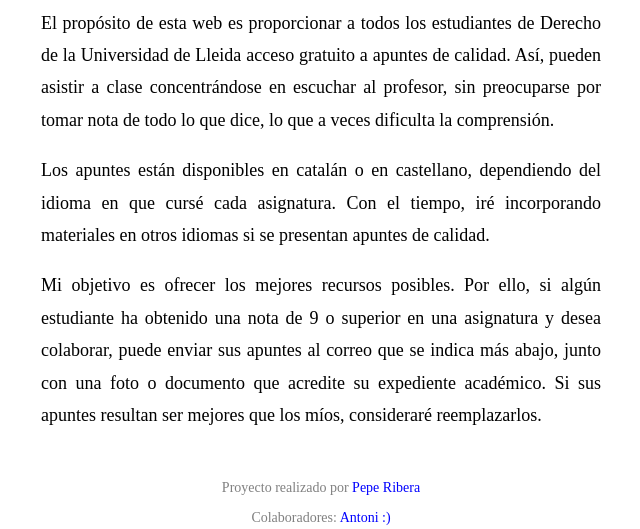
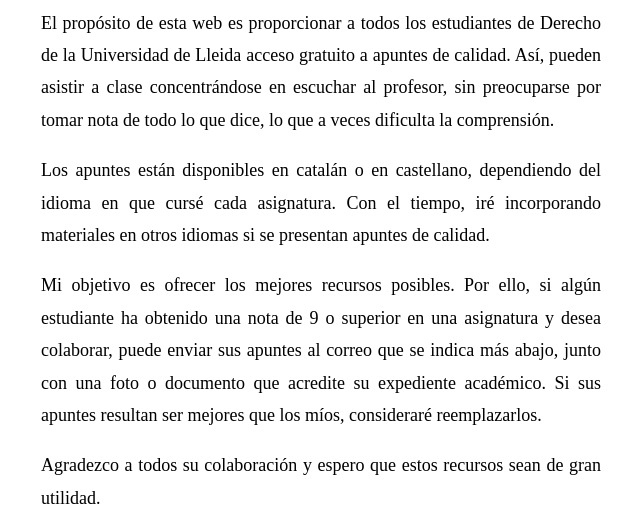
Before and after one commit to friteegg/apuntes-derecho, a plain HTML site: page index.html in a window 1280 px wide. Shown: the part 250-779 px from the top of the page, without its empty margins (319-959 px from the left). Drawn offline with Linux system fonts and the light colour scheme.

Commit message:
Update styles.css

```diff
--- a/styles.css
+++ b/styles.css
@@ -125,16 +125,6 @@ header {
     padding: 10px 0; /* Espaciado alrededor del contenido */
 }
 
-/* Estilo para el pie de página */
-footer {
-    position: fixed; /* Fijo en la parte inferior */
-    bottom: 0; /* Posición en la parte inferior */
-    left: 0; /* Alineado a la izquierda */
-    width: 100%; /* Ancho completo */
-    background-color: white; /* Color de fondo (opcional) */
-    z-index: 1000; /* Asegura que esté por encima de otros elementos */
-    padding: 10px 0; /* Espaciado alrededor del contenido */
-}
 
 /* Asegúrate de que el cuerpo tenga suficiente espacio para el contenido */
 body {
```
